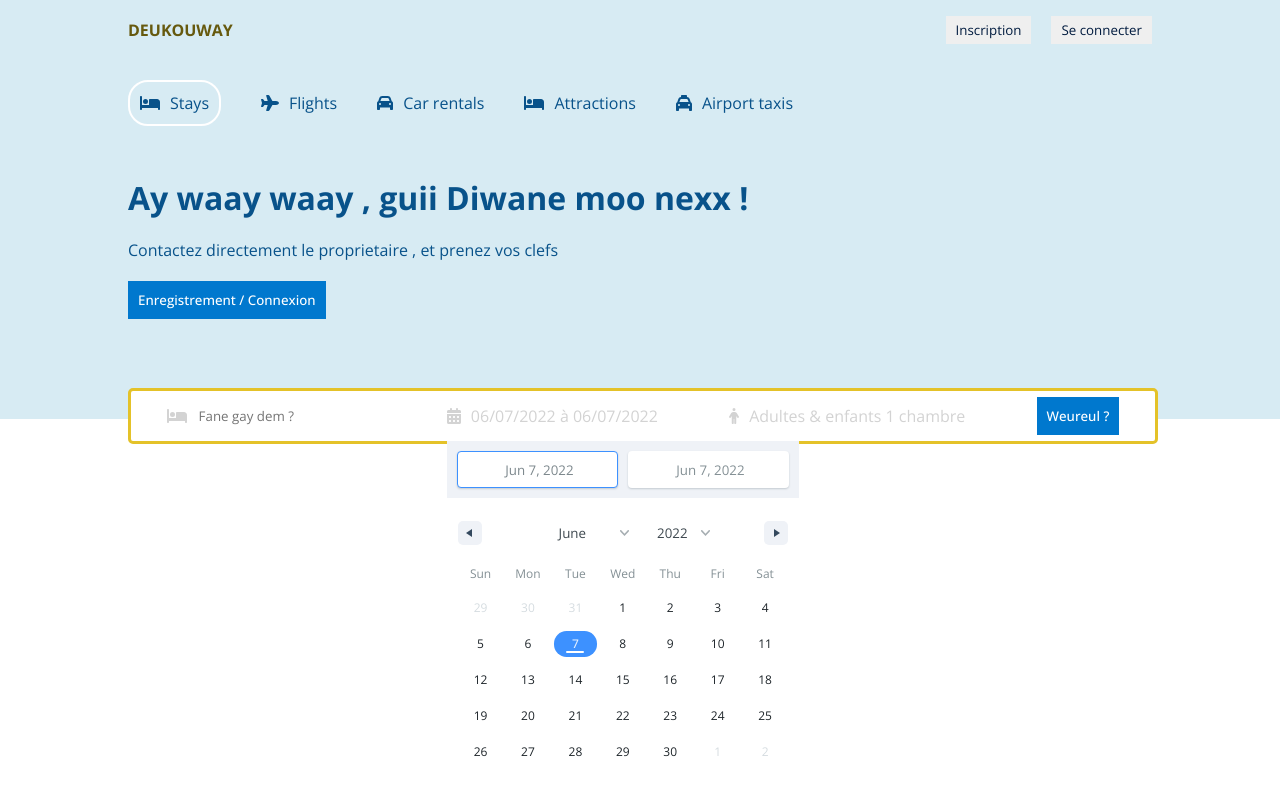
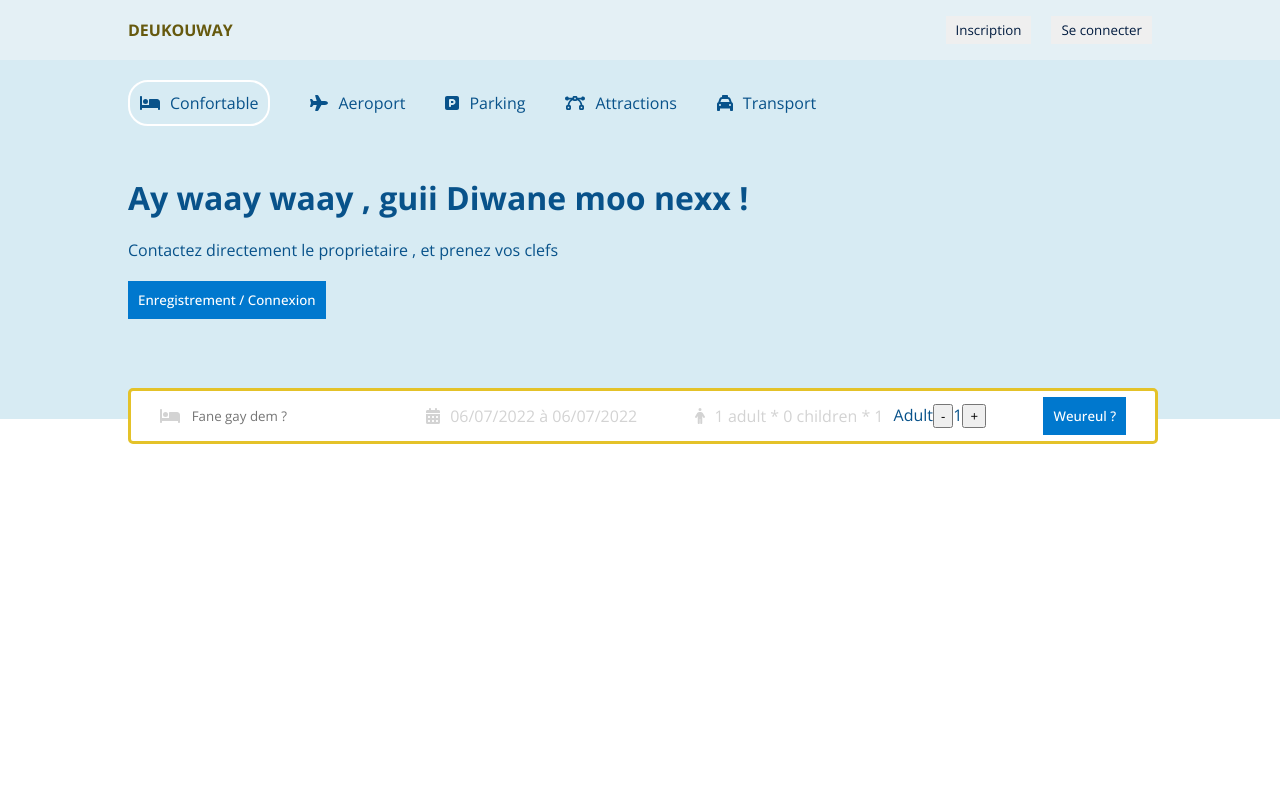
Before and after one commit to badouine/DEUKOUWAY_frontEnd, a React (Create React App) app: page / in a window 1280 px wide. Shown: the top 796 px of the page. Built offline with nearby package versions, Linux system fonts and the light colour scheme.

Commit message:
options reservation

```diff
--- a/src/components/header/Header.jsx
+++ b/src/components/header/Header.jsx
@@ -1,10 +1,11 @@
 import {
   faBed,
   faCalendarDays,
-  faCar,
   faPerson,
   faPlane,
   faTaxi,
+  faParking,
+  faBezierCurve
 } from "@fortawesome/free-solid-svg-icons";
 import { FontAwesomeIcon } from "@fortawesome/react-fontawesome";
 import "./header.css";
@@ -15,6 +16,7 @@ import "react-date-range/dist/styles.css"; // main css file
 import "react-date-range/dist/theme/default.css"; // theme css file
 
 const Header = () => {
+  const [openDate, setOpenDate] = useState(false);
   const [date, setDate] = useState([
     {
       startDate: new Date(),
@@ -22,29 +24,37 @@ const Header = () => {
       key: "selection",
     },
   ]);
+
+  const [openOptions, setOpenOptions] = useState(false);
+  const [options, setOptions] = useState({
+    adult: 1,
+    children: 0,
+    room: 1,
+  })
+
   return (
     <div className="header">
       <div className="headerContainer">
         <div className="headerList">
           <div className="headerListItem active">
             <FontAwesomeIcon icon={faBed} />
-            <span>Stays</span>
+            <span>Confortable</span>
           </div>
           <div className="headerListItem">
             <FontAwesomeIcon icon={faPlane} />
-            <span>Flights</span>
+            <span>Aeroport</span>
           </div>
           <div className="headerListItem">
-            <FontAwesomeIcon icon={faCar} />
-            <span>Car rentals</span>
+            <FontAwesomeIcon icon={faParking} />
+            <span>Parking</span>
           </div>
           <div className="headerListItem">
-            <FontAwesomeIcon icon={faBed} />
+            <FontAwesomeIcon icon={faBezierCurve} />
             <span>Attractions</span>
           </div>
           <div className="headerListItem">
             <FontAwesomeIcon icon={faTaxi} />
-            <span>Airport taxis</span>
+            <span>Transport</span>
           </div>
         </div>
         <h1 className="headerTitle">Ay waay waay , guii Diwane moo nexx !</h1>
@@ -63,23 +73,31 @@ const Header = () => {
           </div>
           <div className="headerSearchItem">
             <FontAwesomeIcon icon={faCalendarDays} className="headerIcon" />
-            <span className="headerSearchText">{`${format(
+            <span onClick={() => setOpenDate(!openDate)} className="headerSearchText">{`${format(
               date[0].startDate,
               "MM/dd/yyyy"
             )} à ${format(date[0].endDate, "MM/dd/yyyy")}`}</span>
-            <DateRange
+          {openDate &&  <DateRange
               editableDateInputs={true}
               onChange={(item) => setDate([item.selection])}
               moveRangeOnFirstSelection={false}
               ranges={date}
               className="date"
-            />
+            />}
           </div>
           <div className="headerSearchItem">
             <FontAwesomeIcon icon={faPerson} className="headerIcon" />
             <span className="headerSearchText">
-              Adultes & enfants 1 chambre
+              {`${options.adult} adult * ${options.children} children * ${options.room}`}
             </span>
+            <div className="options">
+              <div className="optionItem">
+                <span className="optionText">Adult</span>
+                <button className="optionCounterButton">-</button>
+                <span className="optionCounterNumber">1</span>
+                <button className="optionCounterButton">+</button>
+              </div>
+            </div>
           </div>
           <div className="headerSearchItem">
             <button className="headerBtn">Weureul ?</button>
--- a/src/components/navbar/navbar.css
+++ b/src/components/navbar/navbar.css
@@ -1,6 +1,6 @@
 .navbar {
     height: 60px;
-    background-color: #d7ebf3;
+    background-color: #e4f0f5;
     display: flex;
     justify-content: center;
 }
```
